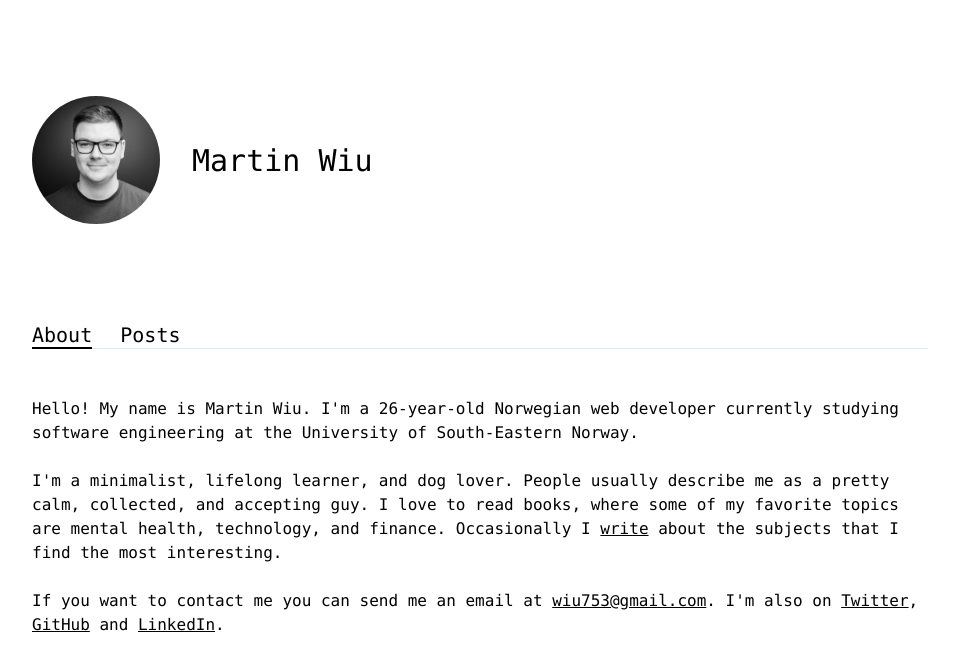
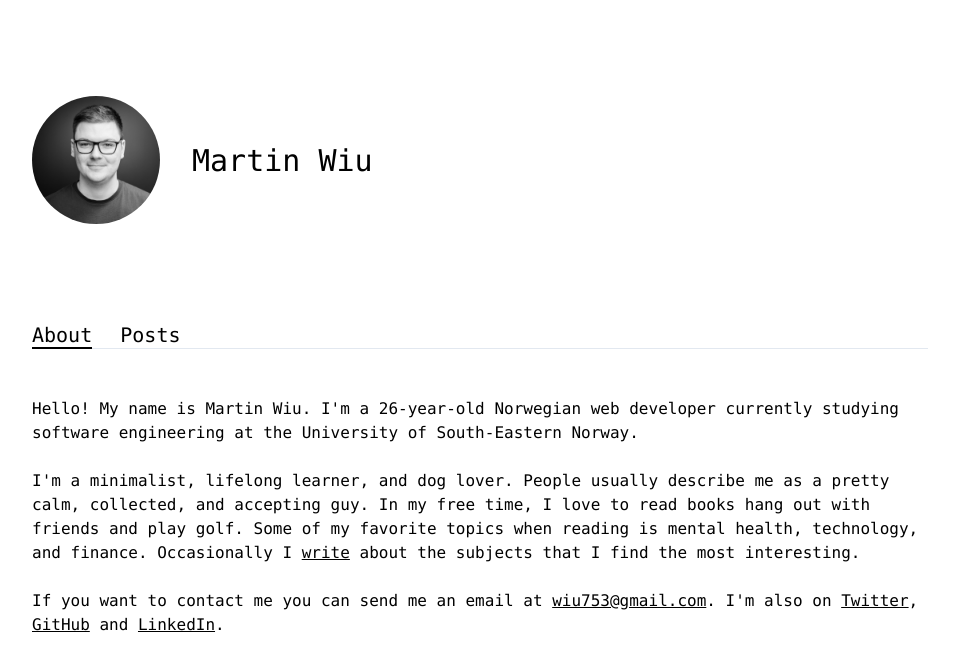
Before and after one commit to wiu753/martinwiu.com, a Nuxt app: page / in a window 1280 px wide. Shown: the top 670 px of the page, without its empty margins (160-1119 px from the left). Built offline with nearby package versions, Linux system fonts and the light colour scheme; what @tailwindcss/ui would draw is missing.

Commit message:
Update about page

```diff
--- a/pages/index.vue
+++ b/pages/index.vue
@@ -7,9 +7,10 @@
     </p>
     <p class="mb-6">
       I'm a minimalist, lifelong learner, and dog lover. People usually describe
-      me as a pretty calm, collected, and accepting guy. I love to read books,
-      where some of my favorite topics are mental health, technology, and
-      finance. Occasionally I
+      me as a pretty calm, collected, and accepting guy. In my free time, I love
+      to read books hang out with friends and play golf. Some of my favorite
+      topics when reading is mental health, technology, and finance.
+      Occasionally I
       <nuxt-link class="underline" to="/posts">write</nuxt-link> about the
       subjects that I find the most interesting.
     </p>
```
